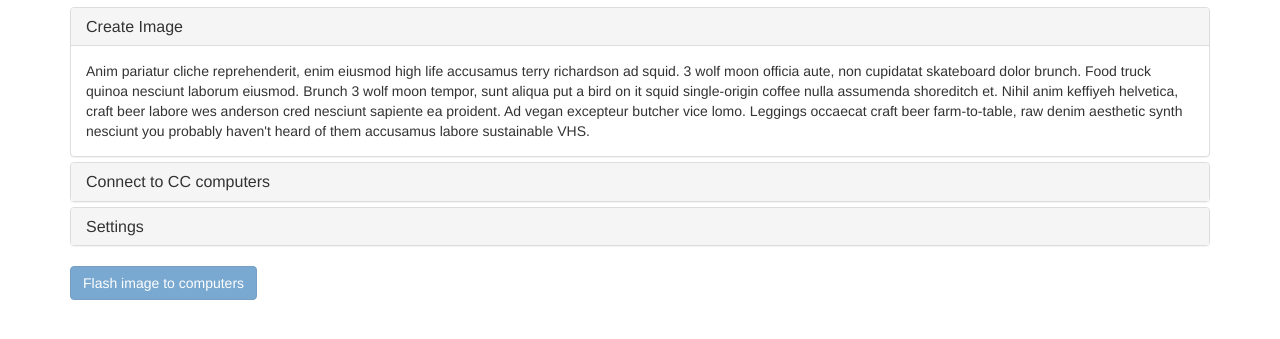
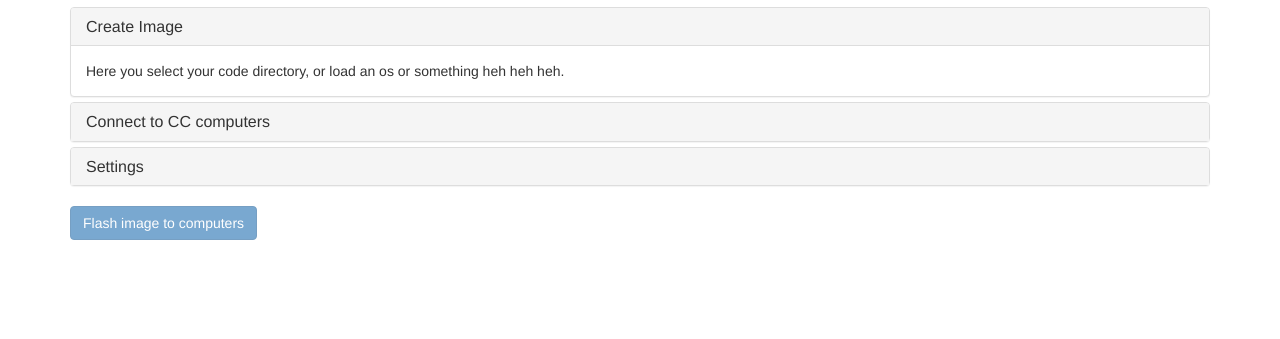
Before and after one commit to comp500/chunk-tool, a website: page tool/index.html in a window 1280 px wide. Shown: the part 63-402 px from the top of the page. Drawn offline with Linux system fonts and the light colour scheme.

Commit message:
add text

```diff
--- a/tool/index.html
+++ b/tool/index.html
@@ -26,7 +26,7 @@
                 </div>
                 <div id="mkImg" class="panel-collapse collapse in" role="tabpanel" aria-labelledby="headingOne">
                     <div class="panel-body">
-                        Anim pariatur cliche reprehenderit, enim eiusmod high life accusamus terry richardson ad squid. 3 wolf moon officia aute, non cupidatat skateboard dolor brunch. Food truck quinoa nesciunt laborum eiusmod. Brunch 3 wolf moon tempor, sunt aliqua put a bird on it squid single-origin coffee nulla assumenda shoreditch et. Nihil anim keffiyeh helvetica, craft beer labore wes anderson cred nesciunt sapiente ea proident. Ad vegan excepteur butcher vice lomo. Leggings occaecat craft beer farm-to-table, raw denim aesthetic synth nesciunt you probably haven't heard of them accusamus labore sustainable VHS.
+                        Here you select your code directory, or load an os or something heh heh heh.
                     </div>
                 </div>
             </div>
@@ -38,7 +38,7 @@
                 </div>
                 <div id="connect" class="panel-collapse collapse" role="tabpanel" aria-labelledby="headingTwo">
                     <div class="panel-body">
-                        Anim pariatur cliche reprehenderit, enim eiusmod high life accusamus terry richardson ad squid. 3 wolf moon officia aute, non cupidatat skateboard dolor brunch. Food truck quinoa nesciunt laborum eiusmod. Brunch 3 wolf moon tempor, sunt aliqua put a bird on it squid single-origin coffee nulla assumenda shoreditch et. Nihil anim keffiyeh helvetica, craft beer labore wes anderson cred nesciunt sapiente ea proident. Ad vegan excepteur butcher vice lomo. Leggings occaecat craft beer farm-to-table, raw denim aesthetic synth nesciunt you probably haven't heard of them accusamus labore sustainable VHS.
+                        Sustainable VHS... watch this space.
                     </div>
                 </div>
             </div>
```
